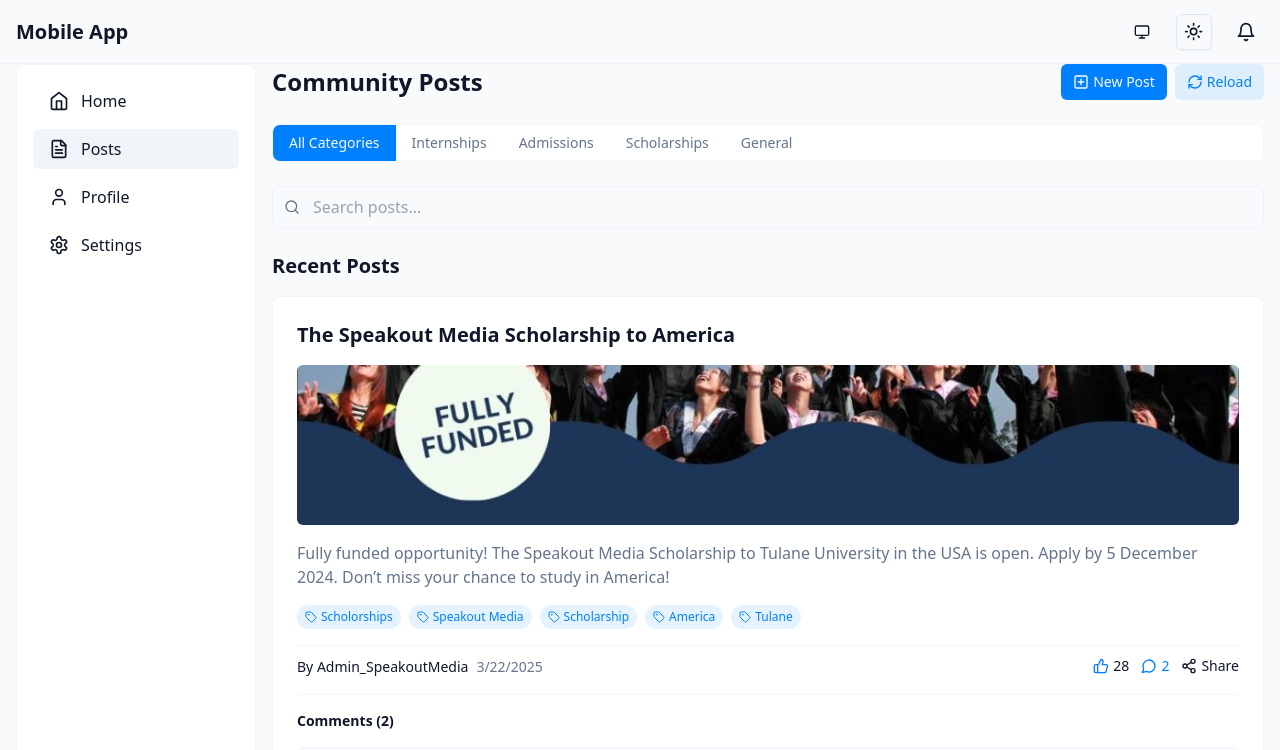
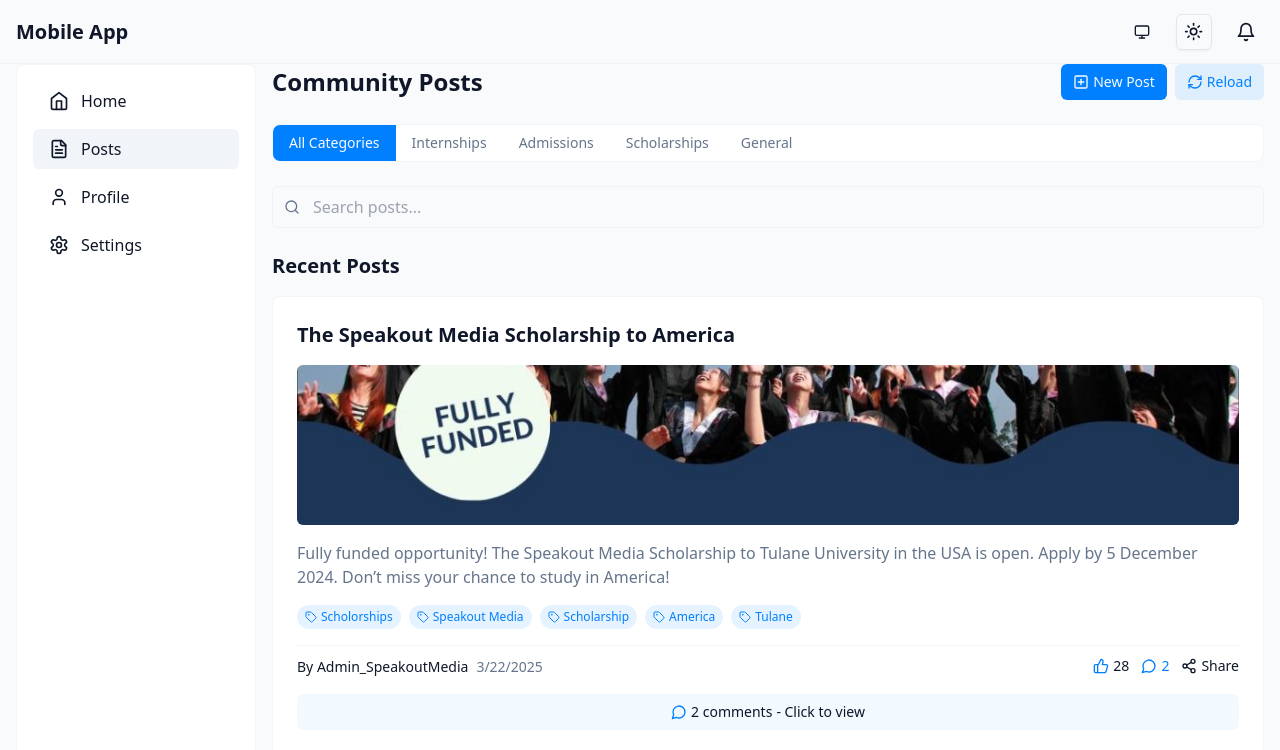
Before and after one commit to rajeshyg/AlumniBv1, a React (Vite) app: page /posts in a window 1280 px wide. Shown: the top 750 px of the page. Built offline with nearby package versions, Linux system fonts and the light colour scheme.

Commit message:
Posts: Minimize comments

```diff
--- a/src/components/Posts/PostItem.tsx
+++ b/src/components/Posts/PostItem.tsx
@@ -11,8 +11,8 @@ interface PostItemProps {
 
 export const PostItem: React.FC<PostItemProps> = ({ post, onLike, onComment }) => {
   const [expanded, setExpanded] = useState(false);
-  // Auto-show comments if they exist
-  const [showComments, setShowComments] = useState(Boolean(post.comments && post.comments.length > 0));
+  // Always keep comments minimized by default
+  const [showComments, setShowComments] = useState(false);
   const [commentText, setCommentText] = useState('');
   const [commentAuthor, setCommentAuthor] = useState('');
   const [imageError, setImageError] = useState(false);
@@ -149,22 +149,15 @@ export const PostItem: React.FC<PostItemProps> = ({ post, onLike, onComment }) =
         </div>
       </div>
 
-      {/* Show a message if comments exist but are hidden */}
-      {!showComments && post.comments && post.comments.length > 0 && (
-        <div className="text-xs text-muted-foreground italic">
-          {post.comments.length} comments available. Click the comments icon to view.
-        </div>
-      )}
-
-      {/* Make comments more visible */}
-      {post.comments && post.comments.length > 0 && !showComments && (
+      {/* Make comment visibility indicator clearer */}
+      {post.comments && post.comments.length > 0 && (
         <div
-          onClick={() => setShowComments(true)}
+          onClick={() => setShowComments(!showComments)}
           className="mt-2 p-2 bg-primary/5 rounded-md cursor-pointer text-center hover:bg-primary/10"
         >
           <p className="text-sm flex items-center justify-center gap-1">
             <MessageCircle className="w-4 h-4 text-primary" />
-            <span className="font-medium">{post.comments.length} comments</span> - Click to view
+            <span className="font-medium">{post.comments.length} comments</span> - Click to {showComments ? 'hide' : 'view'}
           </p>
         </div>
       )}
```
